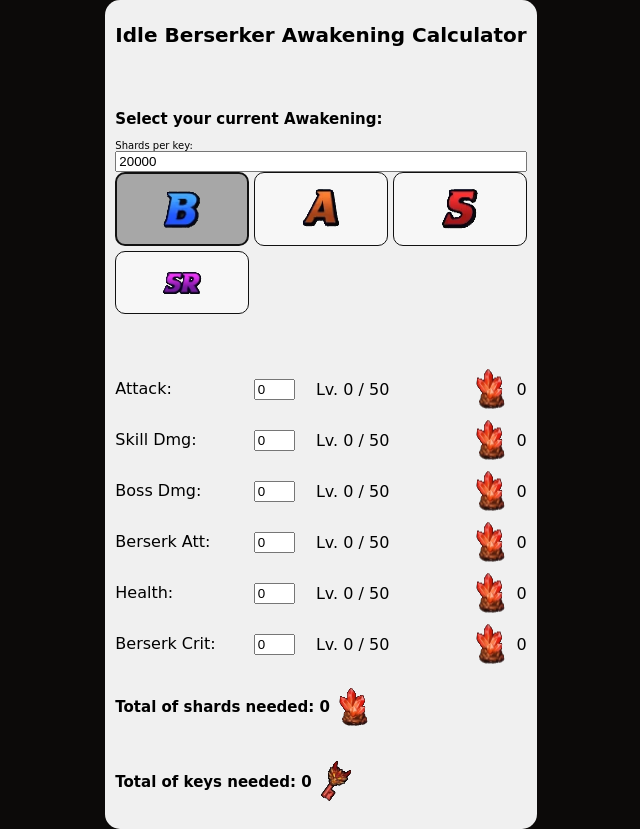
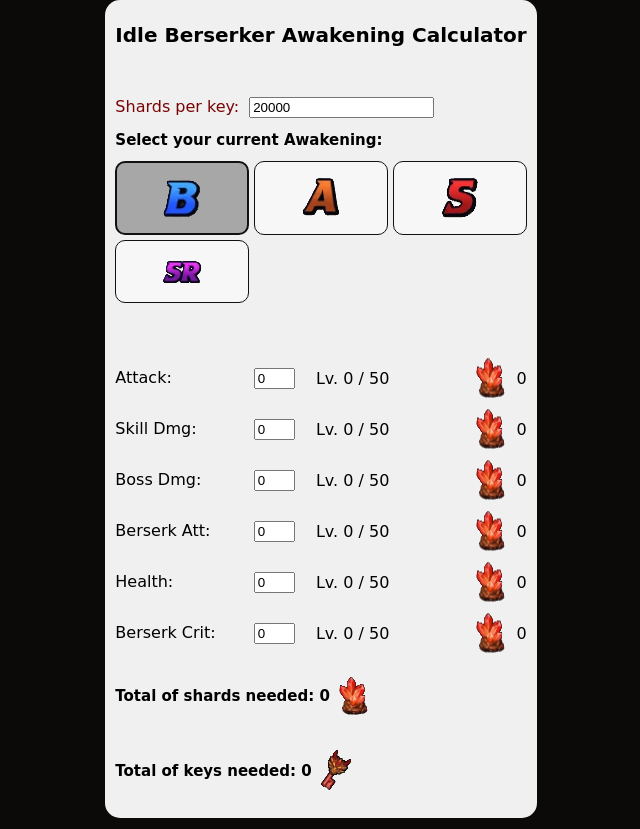
Before and after one commit to poladri11/IdleBerserkerAwakening, a plain HTML site: page index.html in a window 1280 px wide. Shown: the whole page, without its empty margins (319-959 px from the left). Drawn offline with nearby package versions, Linux system fonts and the light colour scheme; a web font is replaced by a local one.

Commit message:
Input shards styles

```diff
--- a/index.html
+++ b/index.html
@@ -23,9 +23,11 @@
             </div>
 
             <div class="calc-cont-body">
+                <div class="calc-cont-body-shardsKey">
+                    <label for="shardskey">Shards per key:</label>
+                    <input type="number" name="shardskey" id="shardskey" v-model="shardsKey">
+                </div>
                 <h2>Select your current Awakening:</h2>
-                <label for="shardskey">Shards per key:</label>
-                <input type="number" name="shardskey" id="shardskey" v-model="shardsKey">
                 <div class="calc-cont-body-tiers">
 
 
--- a/style.css
+++ b/style.css
@@ -45,11 +45,19 @@ input[type=number] {
     padding: 1rem;
 }
 
+
 .calc-cont-body {
     margin-top: 5rem;
     display: flex;
     flex-direction: column;
     justify-content: space-around;
+}
+
+.calc-cont-body-shardsKey {
+    display: flex;
+    gap: 1rem;
+    font-size: 1.6rem;
+    color: rgb(121, 5, 5);
 }
 
 .calc-cont-body-tiers {
```
